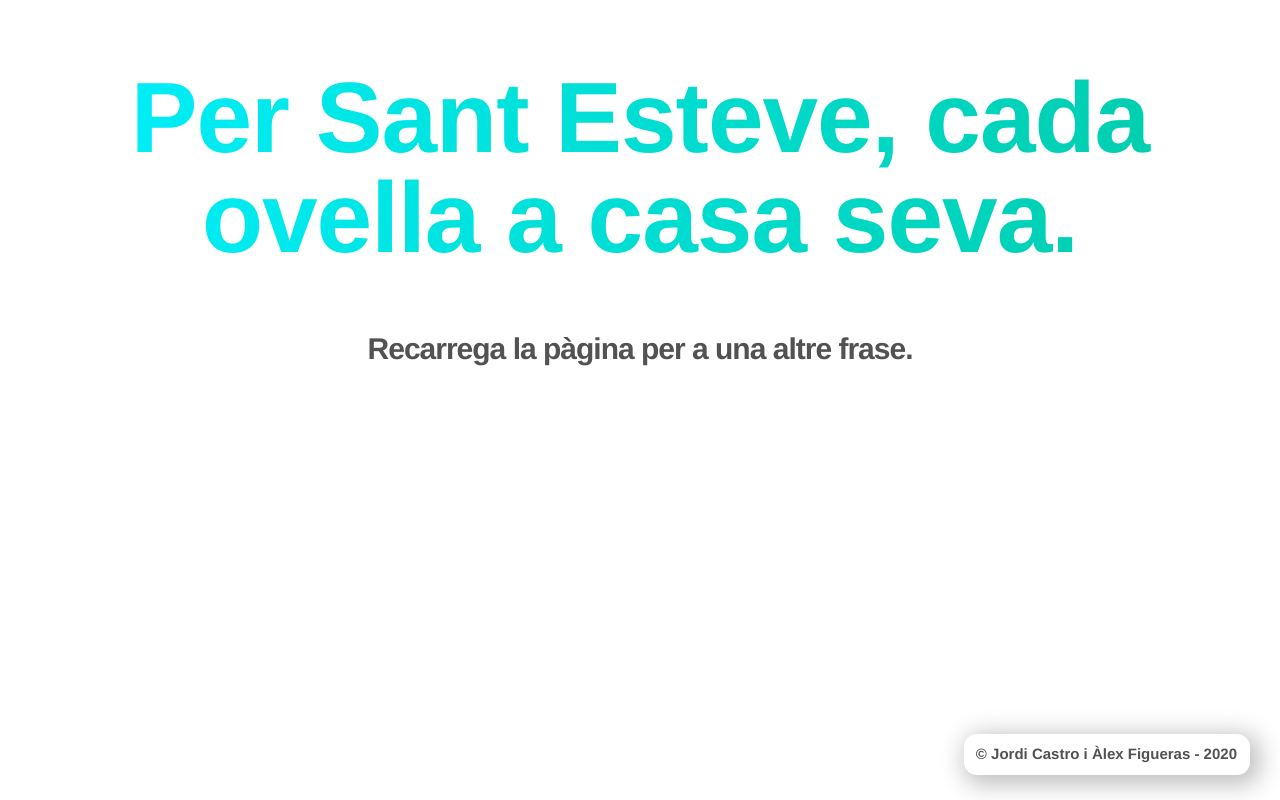
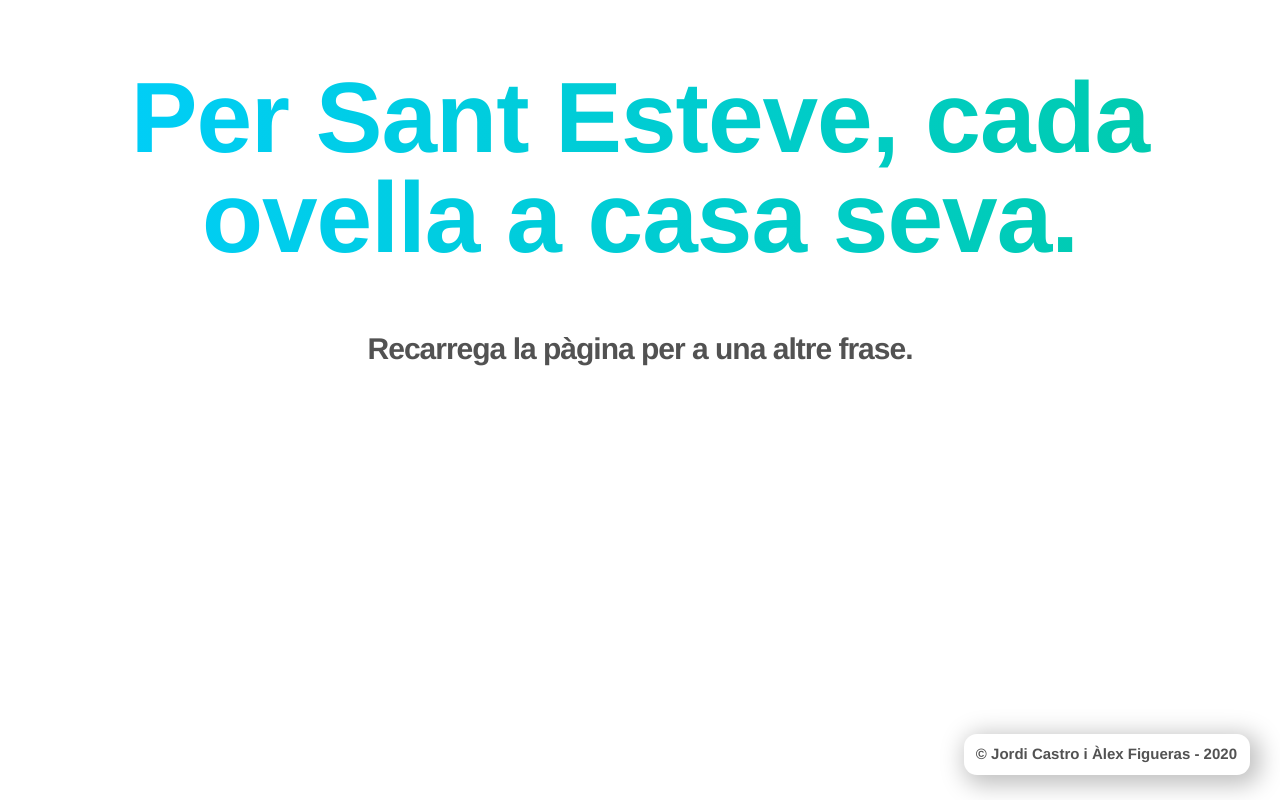
Before and after one commit to MrOrange9-JCT/nadal-ampa, a plain HTML site: page index.html in a window 1280 px wide. Drawn offline with Linux system fonts and the light colour scheme.

Commit message:
Update index.html

```diff
--- a/index.html
+++ b/index.html
@@ -8,7 +8,7 @@
 			font-family: 'Helvetica Neue', sans-serif;
 			font-size: 100px;
 			font-weight: bold;
-			background: linear-gradient(90deg, rgba(0,241,255,1) 0%, rgba(0,203,167,1) 100%);
+			background: linear-gradient(90deg, rgba(0,206,255,1) 0%, rgba(0,203,167,1) 100%);
 			-webkit-background-clip: text;
   			-webkit-text-fill-color: transparent;
 			letter-spacing: -1px;
```
